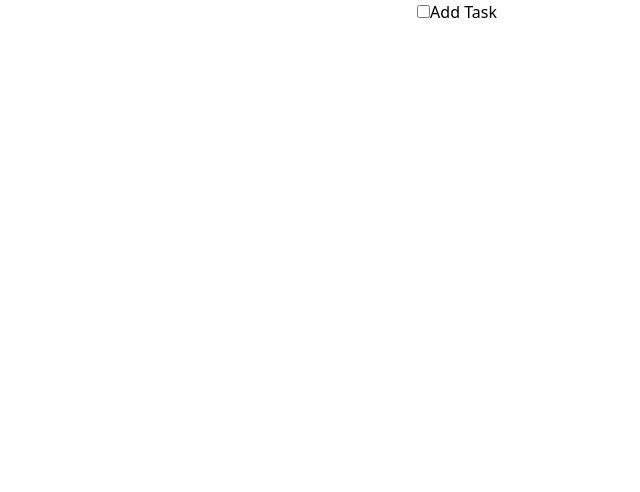
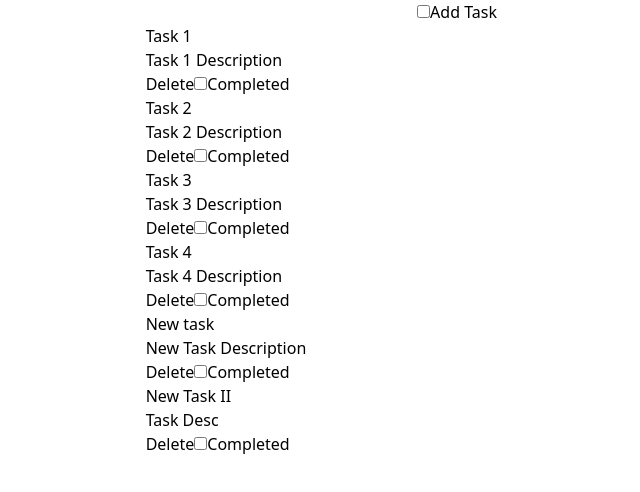
Before and after one commit to martinvega2003/redux-toolkit-query, a React (Vite) app in the folder client/: page / in a window 1280 px wide. Shown: the top 492 px of the page, without its empty margins (414-1054 px from the left). Built offline with nearby package versions, Linux system fonts and the light colour scheme; data requests are answered from the project's data file.

Commit message:
Update Tasks list to add delete tasks function

```diff
--- a/client/src/components/TasksList.jsx
+++ b/client/src/components/TasksList.jsx
@@ -1,22 +1,27 @@
 import React from 'react'
-import { useGetTasksQuery } from '../API/apiSlice.js'
+import { useGetTasksQuery, useDeleteTaskMutation } from '../API/apiSlice.js'
 
 const TasksList = () => {
 
   const {data: tasks, isError, isLoading, error } = useGetTasksQuery(); // get tasks hook already come with these values.
+  const [deleteTask] = useDeleteTaskMutation();
 
   console.log(tasks)
   if (isLoading) return <div className="">Loading...</div>
   else if (isError) return <div className="">Error: {error.message}</div>
+
   return (
     <ul>
       {
-        tasks.map(task => {
+        tasks.map(task => (
           <li key={task.id}>
             <h3>{task.name}</h3>
             <p>{task.description}</p>
+            <button onClick={() => deleteTask(task.id)}>Delete</button>
+            <input type="checkbox" id={task.id} />
+            <label htmlFor={task.id}>Completed</label>
           </li>
-        })
+        ))
       }
     </ul>
   )
```
